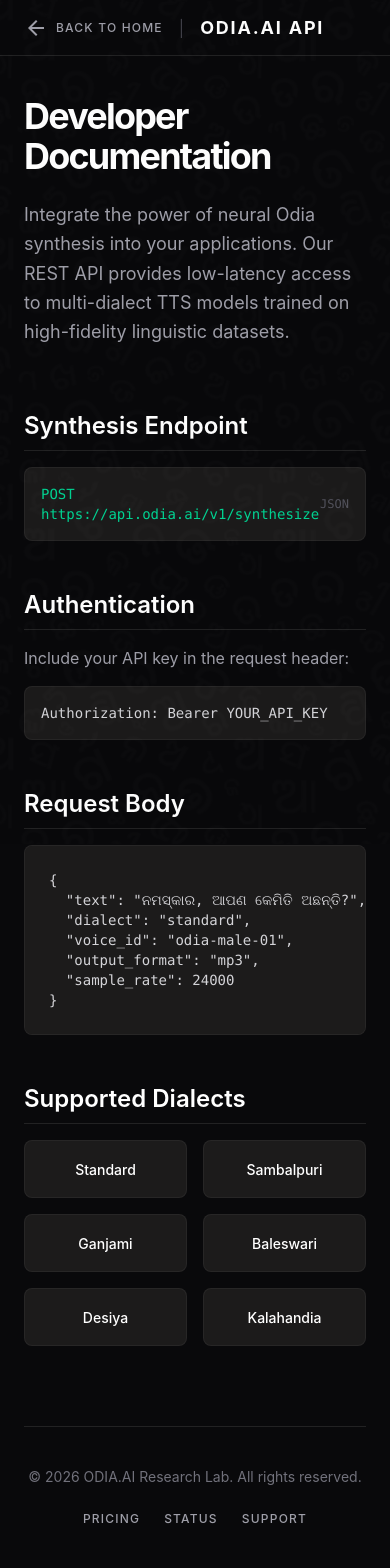
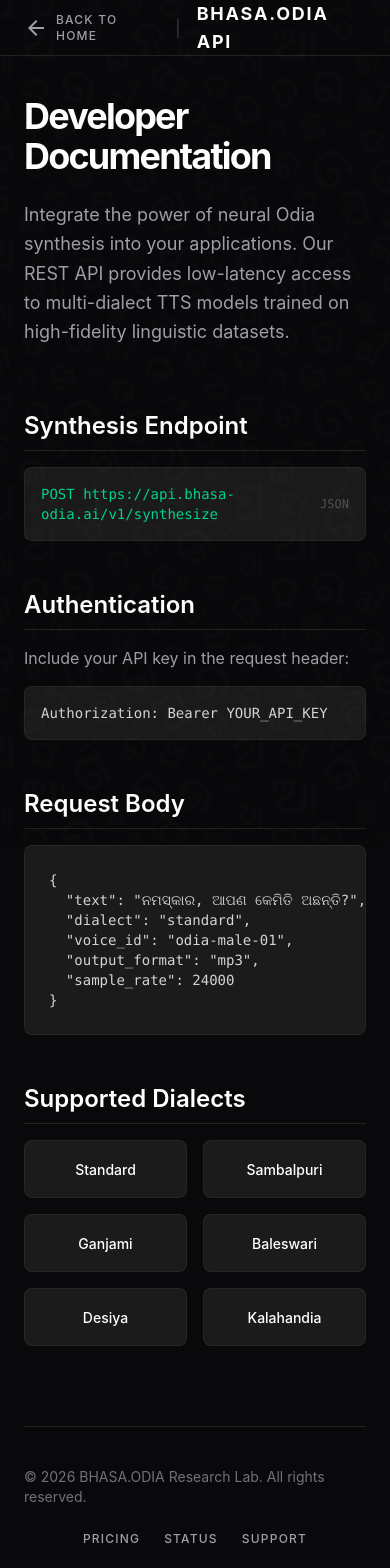
Before and after one commit to Sachin1724/Odia-TTS, a React (Vite) app in the folder frontend/: page /api in a window 390 px wide. Shown: the top 1568 px of the page. Built offline with nearby package versions, Linux system fonts and the light colour scheme; no server answers.

Commit message:
refactor: optimize Workspace layout for mobile and rename branding to BHASA.ODIA

```diff
--- a/frontend/src/pages/ApiDocs.tsx
+++ b/frontend/src/pages/ApiDocs.tsx
@@ -14,7 +14,7 @@
             <span className="text-xs uppercase tracking-widest font-medium">Back to Home</span>
           </Link>
           <span className="text-zinc-700">|</span>
-          <span className="text-lg font-bold tracking-widest text-white">ODIA.AI API</span>
+          <span className="text-lg font-bold tracking-widest text-white">BHASA.ODIA API</span>
         </div>
       </header>
 
@@ -32,7 +32,7 @@
           <div className="space-y-4">
             <h2 className="text-2xl font-semibold border-b border-white/10 pb-2">Synthesis Endpoint</h2>
             <div className="bg-[#1c1b1b] rounded-lg p-4 font-mono text-sm border border-white/5 flex items-center justify-between">
-              <code className="text-emerald-400">POST https://api.odia.ai/v1/synthesize</code>
+              <code className="text-emerald-400">POST https://api.bhasa-odia.ai/v1/synthesize</code>
               <span className="text-zinc-600 text-xs">JSON</span>
             </div>
           </div>
@@ -74,7 +74,7 @@
         </section>
 
         <footer className="mt-20 pt-10 border-t border-white/10 flex flex-col md:flex-row justify-between items-center gap-6">
-          <p className="text-zinc-500 text-sm">© 2026 ODIA.AI Research Lab. All rights reserved.</p>
+          <p className="text-zinc-500 text-sm">© 2026 BHASA.ODIA Research Lab. All rights reserved.</p>
           <div className="flex gap-6 text-xs text-zinc-400 uppercase tracking-widest font-medium">
             <a href="#" className="hover:text-white transition-colors">Pricing</a>
             <a href="#" className="hover:text-white transition-colors">Status</a>
--- a/frontend/src/pages/Collect.tsx
+++ b/frontend/src/pages/Collect.tsx
@@ -194,7 +194,7 @@
             <span className="material-symbols-outlined text-lg">home</span>
           </Link>
           <div className="flex items-center gap-2 md:gap-3 overflow-hidden">
-            <Link to="/workspace/analytics" className="text-sm md:text-lg font-bold tracking-widest text-white hover:text-white/80 transition-colors flex-shrink-0">ODIA.AI</Link>
+            <Link to="/workspace/analytics" className="text-sm md:text-lg font-bold tracking-widest text-white hover:text-white/80 transition-colors flex-shrink-0">BHASA.ODIA</Link>
             <span className="text-zinc-500 text-sm">/</span>
             <span className="font-mono text-zinc-300 text-[10px] md:text-xs truncate hidden sm:inline">OdiaTTS Collection</span>
             <div className="bg-zinc-800 text-white/70 px-2 py-0.5 rounded text-[10px] font-mono uppercase border border-white/10 flex-shrink-0">
--- a/frontend/src/pages/Workspace.tsx
+++ b/frontend/src/pages/Workspace.tsx
@@ -14,12 +14,13 @@
   ];
 
   return (
-    <div className="bg-[#141313] text-[#e5e2e1] min-h-screen flex font-sans selection:bg-white/20 relative">
+    <div className="bg-[#141313] text-[#e5e2e1] min-h-screen flex flex-col md:flex-row font-sans selection:bg-white/20 relative">
       <BackgroundOverlay opacity={0.01} />
-      {/* Sidebar */}
-      <aside className="w-64 bg-[#09090b] border-r border-white/10 flex flex-col fixed h-full z-40">
+
+      {/* Sidebar (Desktop) */}
+      <aside className="hidden md:flex w-64 bg-[#09090b] border-r border-white/10 flex-col fixed h-full z-40">
         <div className="h-14 flex items-center px-6 border-b border-white/10">
-          <Link to="/" className="text-lg font-bold tracking-widest text-white">ODIA.AI</Link>
+          <Link to="/" className="text-lg font-bold tracking-widest text-white">BHASA.ODIA</Link>
           <span className="text-zinc-500 text-sm ml-2">/ Workspace</span>
         </div>
         <nav className="flex-1 py-6 px-4 flex flex-col gap-2">
@@ -45,21 +46,42 @@
         </div>
       </aside>
 
+      {/* Mobile Bottom Nav */}
+      <nav className="md:hidden fixed bottom-0 w-full bg-[#09090b] border-t border-white/10 flex justify-around items-center h-16 z-50 px-2 pb-safe">
+        {navItems.map((item) => {
+          const isActive = location.pathname === item.path;
+          return (
+            <Link
+              key={item.name}
+              to={item.path}
+              className={`flex flex-col items-center gap-1 transition-colors ${isActive ? 'text-white' : 'text-zinc-500'}`}
+            >
+              <span className="material-symbols-outlined text-[22px]">{item.icon}</span>
+              <span className="text-[10px] font-medium truncate max-w-[60px]">{item.name.split(' ')[0]}</span>
+            </Link>
+          );
+        })}
+      </nav>
+
       {/* Main Content */}
-      <main className="flex-1 ml-64 bg-[#0e0e0e] min-h-screen">
-        <div className="h-14 border-b border-white/10 flex items-center px-8 bg-[#09090b] sticky top-0 z-30 justify-between">
+      <main className="flex-1 md:ml-64 bg-[#0e0e0e] min-h-screen pb-20 md:pb-0">
+        <div className="h-14 border-b border-white/10 flex items-center px-4 md:px-8 bg-[#09090b] sticky top-0 z-30 justify-between">
           <div className="flex items-center gap-4">
             <Link to="/" className="text-zinc-500 hover:text-white transition-colors flex items-center gap-1">
               <span className="material-symbols-outlined text-lg">arrow_back</span>
-              <span className="text-xs uppercase tracking-widest font-medium">Home</span>
+              <span className="text-xs uppercase tracking-widest font-medium hidden sm:inline">Home</span>
             </Link>
-            <span className="text-zinc-800">|</span>
-            <h1 className="text-white font-medium text-sm">
+            <span className="text-zinc-800 hidden sm:inline">|</span>
+            <div className="md:hidden flex items-center gap-2">
+               <span className="text-xs font-bold tracking-widest text-white">BHASA.ODIA</span>
+               <span className="text-zinc-500 text-[10px]">/ Workspace</span>
+            </div>
+            <h1 className="text-white font-medium text-sm hidden md:block">
               {navItems.find(item => item.path === location.pathname)?.name || 'Dashboard'}
             </h1>
           </div>
         </div>
-        <div className="p-8">
+        <div className="p-4 md:p-8">
           <Outlet />
         </div>
       </main>
```
